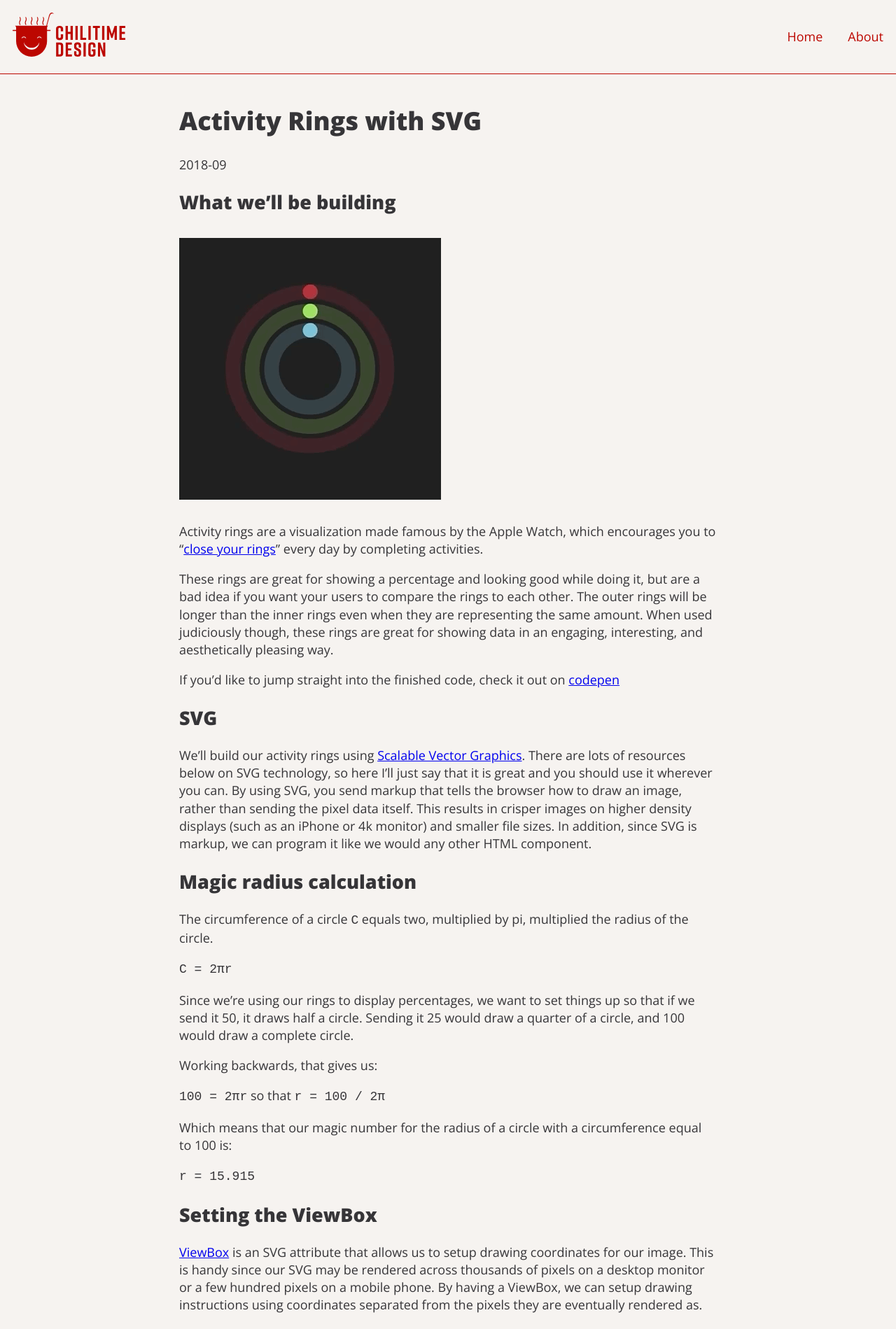
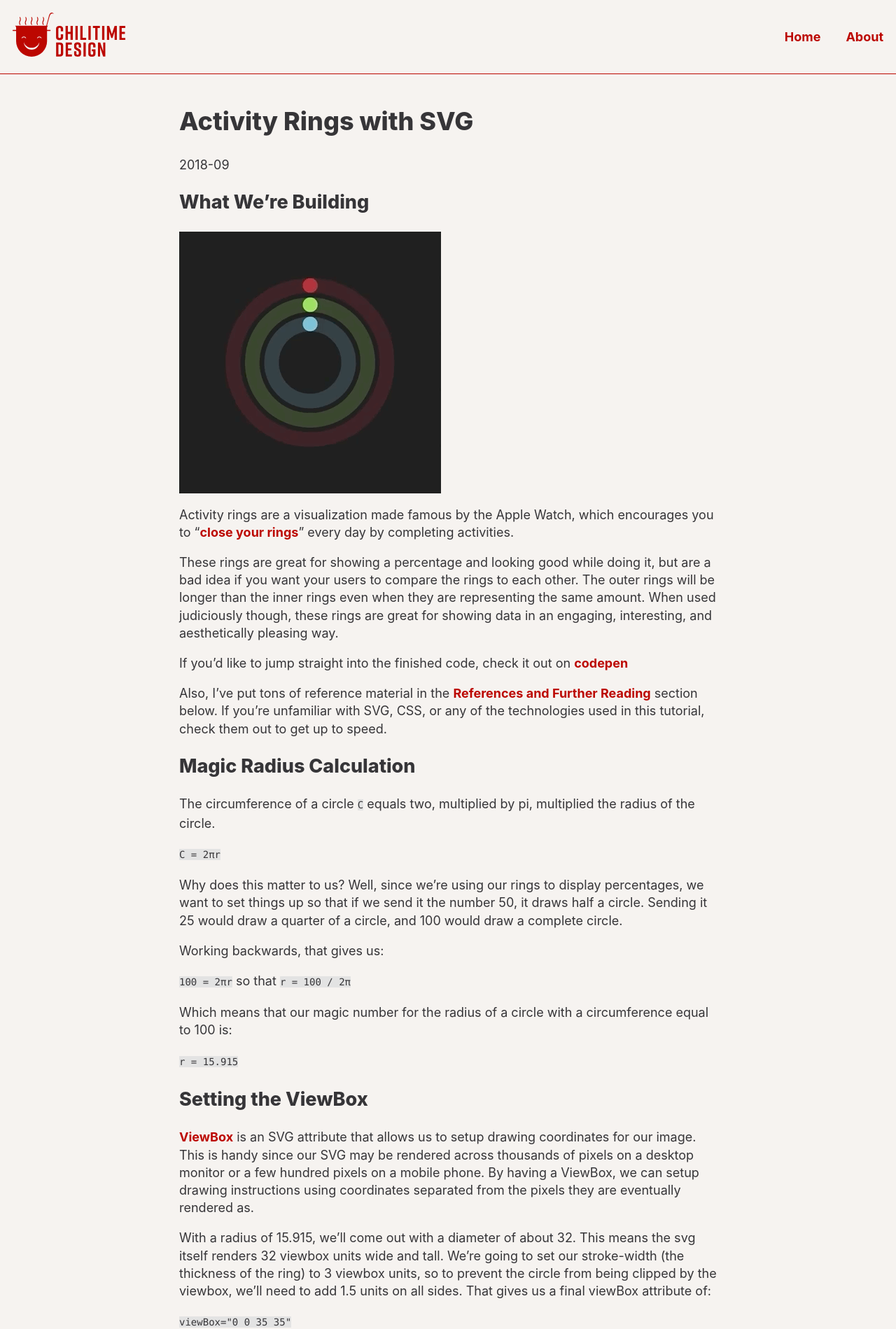
Before and after one commit to bowmanmc/www.chilitime.design, a Jekyll site: the page built from _posts/2018-09-04-ActivityRings.md, in a window 1280 px wide. Shown: the top 1899 px of the page at 70% size. Built offline with Jekyll 4.4.1, drawn with Linux system fonts in a browser that asks for light colours; some of the changed text lies outside the part shown.

Commit message:
post edits

````diff
--- a/_posts/2018-09-04-ActivityRings.md
+++ b/_posts/2018-09-04-ActivityRings.md
@@ -1,6 +1,7 @@
 ---
 layout: post
 title:  "Activity Rings with SVG"
+preview: 201809-ActivityRings/rings-complete.gif
 date:   2018-09-04
 ---
 
@@ -8,8 +9,8 @@
 2018-09
 
 
-## What we'll be building
-![Animated Activity Rings](/images/201809-ActivityRings/rings-complete.gif "Animated React Radial Dial")
+## What We're Building
+![Animated Activity Rings](/images/201809-ActivityRings/rings-complete.gif "Animated Activity Rings")
 
 Activity rings are a visualization made famous by the Apple Watch,
 which encourages you to
@@ -26,27 +27,22 @@
 If you'd like to jump straight into the finished code, check it out on
 [codepen](https://codepen.io/webslingerm/pen/GXxxVx)
 
-
-## SVG
-We'll build our activity rings using
-[Scalable Vector Graphics](https://developer.mozilla.org/en-US/docs/Web/SVG).
-There are lots of resources below on SVG technology, so here I'll just say
-that it is great and you should use it wherever you can. By using SVG, you
-send markup that tells the browser how to draw an image, rather than sending
-the pixel data itself. This results in crisper images on higher density
-displays (such as an iPhone or 4k monitor) and smaller file sizes. In addition,
-since SVG is markup, we can program it like we would any other HTML component.
+Also, I've put tons of reference material in the
+[References and Further Reading](#references-and-further-reading)
+section below. If you're unfamiliar with SVG, CSS, or any of the technologies
+used in this tutorial, check them out to get up to speed.
 
 
-## Magic radius calculation
+## Magic Radius Calculation
 The circumference of a circle ``` C ``` equals two, multiplied by pi, multiplied
 the radius of the circle.
 
 ``` C = 2πr ```
 
-Since we're using our rings to display percentages, we want to set things up
-so that if we send it 50, it draws half a circle. Sending it 25 would draw
-a quarter of a circle, and 100 would draw a complete circle.
+Why does this matter to us? Well, since we're using our rings to
+display percentages, we want to set things up
+so that if we send it the number 50, it draws half a circle. Sending
+it 25 would draw a quarter of a circle, and 100 would draw a complete circle.
 
 Working backwards, that gives us:
 
@@ -70,9 +66,96 @@
 This means the svg itself renders 32 viewbox units wide and tall.
 We're going to set our stroke-width (the thickness of the ring) to 3 viewbox units,
 so to prevent the circle from being clipped by the viewbox, we'll need to add 1.5
-units on all sides. That gives us a viewBox attribute:
+units on all sides. That gives us a final viewBox attribute of:
+
 ``` viewBox="0 0 35 35" ```
 
+
+## Drawing a Circle
+Ok, let's put it all together and draw a circle.
+
+### Markup
+{% highlight html %}
+<svg class="ActivityRings" viewBox='0 0 35 35'>
+    <g class="ring ring1">
+        <circle class="background"
+            cx="50%" cy="50%"
+            stroke-width="3"
+            r="15.915" />
+    </g>
+</svg>
+{% endhighlight %}
+
+### Styles (scss)
+{% highlight scss %}
+.ActivityRings {
+    height: 100%;
+    width: 100%;
+
+    circle {
+        fill: none;
+    }
+}
+
+$color-red: #c53f3d;
+.ring1 {
+    .background {
+        stroke: transparentize($color-red, 0.8);
+    }
+}
+{% endhighlight %}
+
+The ``` cx="50%" cy="50%" ``` renders the ring in the middle of our ViewBox.
+The other items we've already talked about. By adding class names, we can
+style them like we would HTML components, though SVG elements have a few new
+attributes to work with such as fill and stroke.
+
+Ok, you should now see something like
+![Activity Rings Start](/images/201809-ActivityRings/rings-start.png "Activity Rings Start")
+
+
+That's not bad, but not very interesting either. Let's add a ring representing
+85% completion for this activity. First, we'll add another circle after our
+background circle. SVG renders in source order, so the items first in the
+markup are rendered behind the items later in the source.
+
+### Markup
+{% highlight html %}
+<svg class="ActivityRings" viewBox='0 0 35 35'>
+    <g class="ring ring1" style="transform: scale(1) rotate(-90deg);">
+        <circle class="background"
+            cx="50%" cy="50%"
+            stroke-width="3"
+            r="15.915" />
+        <circle class="completed"
+            cx="50%" cy="50%"
+            stroke-width="3"
+            r="15.915"
+            stroke-dasharray="85, 100" />
+    </g>
+</svg>
+{% endhighlight %}
+
+### Styles (scss)
+{% highlight scss %}
+.ActivityRings {
+    height: 100%;
+    width: 100%;
+
+    circle {
+        fill: none;
+    }
+}
+$color-red: #c53f3d;
+.ring1 {
+    .background {
+        stroke: transparentize($color-red, 0.8);
+    }
+    .completed {
+        stroke: $color-red;
+    }
+}
+{% endhighlight %}
 
 ## Stroke Dash Array
 * https://developer.mozilla.org/en-US/docs/Web/SVG/Attribute/stroke-dasharray
@@ -101,18 +184,13 @@
 ### Styling
 
 
-## Making a React Component
-### JavaScript
-
-
-## Example references
-
-
 ## References and further reading
 
 ### SVG
-* https://css-tricks.com/using-svg/
-* https://abookapart.com/products/practical-svg
+* SVG - https://developer.mozilla.org/en-US/docs/Web/SVG
+* SVG - https://css-tricks.com/using-svg/
+* SVG - https://abookapart.com/products/practical-svg
 * Sara Soueidan - https://www.sarasoueidan.com/tags/svg/
 * Joni Trythall - http://svgpocketguide.com/
 * ViewBox - https://www.sarasoueidan.com/blog/svg-coordinate-systems/
+* ViewBox - https://developer.mozilla.org/en-US/docs/Web/SVG/Attribute/viewBox
--- a/_sass/components/_main.scss
+++ b/_sass/components/_main.scss
@@ -5,6 +5,7 @@
     min-height: 512px;
 
     img {
+        display: block;
         margin: 0.5em 0;
         max-width: 100%;
     }
--- a/_sass/defaults/_tags.scss
+++ b/_sass/defaults/_tags.scss
@@ -9,3 +9,13 @@
     color: $color-txt;
     min-height: 100vh;
 }
+
+a {
+    color: $color-primary;
+    font-weight: bold;
+    text-decoration: none;
+
+    &:hover {
+        color: $color-primary-lt;
+    }
+}
--- a/_sass/defaults/_typography.scss
+++ b/_sass/defaults/_typography.scss
@@ -1,7 +1,14 @@
-@import url('https://fonts.googleapis.com/css?family=Open+Sans:400,800');
+// Check out https://www.smashingmagazine.com/2015/11/using-system-ui-fonts-practical-guide/
+$system: -apple-system, BlinkMacSystemFont, 'Segoe UI', Roboto, Oxygen, Ubuntu, Cantarell, 'Open Sans', 'Helvetica Neue', sans-serif;
+$serif: Georgia, Cambria, 'Times New Roman', Times, serif;
+$sanserif: 'Lucida Grande', 'Lucida Sans Unicode', 'Lucida Sans', Geneva, Arial, sans-serif;
+$csstricks-mono: Consolas, 'Andale Mono WT', 'Andale Mono', 'Lucida Console', 'Lucida Sans Typewriter', 'DejaVu Sans Mono', 'Bitstream Vera Sans Mono', 'Liberation Mono', 'Nimbus Mono L', Monaco, 'Courier New', Courier, monospace;
+$futura: Futura, 'Trebuchet MS', Arial, sans-serif;
 
+$fontstack-mono: $csstricks-mono;
+$fontstack-body: $system;
+$fontstack-headings: $futura;
 
-$fontstack-body: 'Open Sans', sans-serif;
 $fontweight-normal: 400;
 $fontweight-bold: 800;
 
@@ -28,15 +35,25 @@
 }
 
 .highlight {
-    font-size: $fontsize-xs;
-    line-height: $lineheight;
+    font-size: $fontsize-small;
+    line-height: 1.0em;
+    margin: 0;
+    padding: 0;
 
     @include desktop {
         font-size: $fontsize-normal;
     }
 
     pre {
+        background: $color-gray-90;
+        padding: 0.5em;
         white-space: pre-wrap;
         word-wrap: break-word;
     }
 }
+
+code {
+    background: $color-gray-90;
+    font-size: $fontsize-small;
+    font-family: $fontstack-mono;
+}
--- a/index.html
+++ b/index.html
@@ -6,12 +6,11 @@
     {% for post in site.posts %}
     <li class="post-link">
         <div class="post-preview"
-             style="background-image: url(/images/{{post.preview}});">
+             style="background-image: url(/images/{{ post.preview }});">
         </div>
         <div class="post-info">
             <a href="{{ post.url }}">{{ post.title }}</a>
         </div>
-
     </li>
     {% endfor %}
 </ul>
--- a/styles/main.scss
+++ b/styles/main.scss
@@ -6,9 +6,11 @@
 // Defaults
 @import 'defaults/colors';
 @import 'defaults/devices';
+@import 'defaults/typography';
+@import 'defaults/syntax-borland';
 @import 'defaults/tags';
-@import 'defaults/syntax-borland';
-@import 'defaults/typography';
+
+
 
 // Components
 @import 'components/footer';
````
Also changed, not shown: images/201809-ActivityRings/rings-start.png (added).
